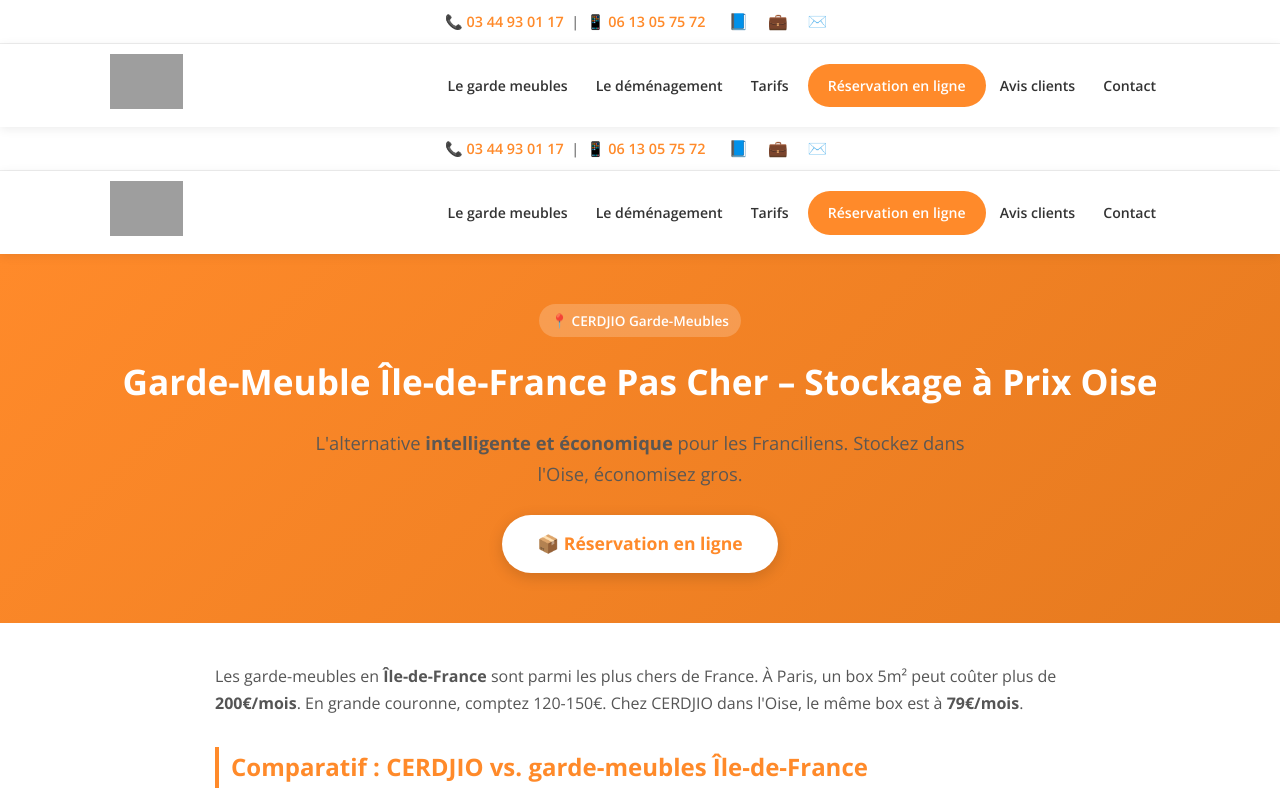
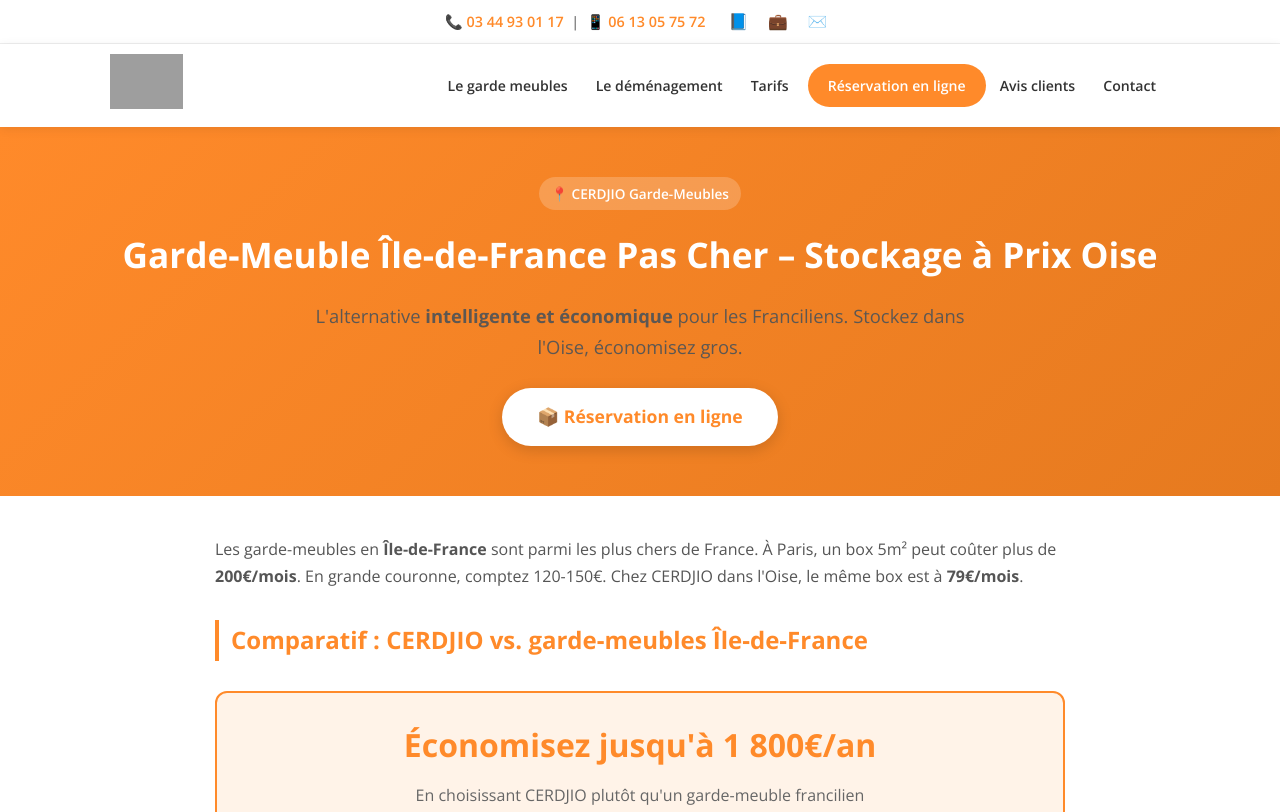
Before and after one commit to massziri/cerdjio-seo-pages, a plain HTML site: page pages/garde-meuble-ile-de-france.html in a window 1280 px wide. Shown: the top 812 px of the page. Drawn offline with nearby package versions, Linux system fonts and the light colour scheme; grey boxes are pictures that could not be loaded.

Commit message:
🔧 Fix: Remove duplicate header/topbar, add Maps embed – garde-meuble-ile-de-france.html

```diff
--- a/pages/garde-meuble-ile-de-france.html
+++ b/pages/garde-meuble-ile-de-france.html
@@ -332,37 +332,6 @@
   </header>
 
 
-  <!-- Top Bar -->
-  <div class="site-top-bar">
-    📞 <a href="tel:+33344930117">03 44 93 01 17</a> &nbsp;|&nbsp;
-    📱 <a href="tel:+33613057572">06 13 05 75 72</a>
-    &nbsp;&nbsp;
-    <span class="social-links">
-      <a href="https://fr-fr.facebook.com/cerdjio.demenagement/" target="_blank" rel="noopener" title="Facebook">📘</a>
-      <a href="https://www.linkedin.com/in/cerdjio-d%C3%A9m%C3%A9nagement-garde-meuble-142a0234" target="_blank" rel="noopener" title="LinkedIn">💼</a>
-      <a href="mailto:demenagement.cerdjio@gmail.com" title="Email">✉️</a>
-    </span>
-  </div>
-
-  <!-- Header -->
-  <header class="site-header">
-    <div class="header-inner">
-      <a href="https://www.garde-meuble-pas-cher.com/" class="site-logo">
-        <img src="https://www.garde-meuble-pas-cher.com/wp-content/uploads/2020/10/logo_cerdjio_garde_meubles_pas_cher-2.png" alt="CERDJIO Garde-Meubles Logo">
-      </a>
-      <button class="nav-toggle" onclick="document.querySelector('.site-nav').classList.toggle('active')" aria-label="Menu">☰</button>
-      <ul class="site-nav">
-        <li><a href="https://www.garde-meuble-pas-cher.com/le-garde-meubles/">Le garde meubles</a></li>
-        <li><a href="https://www.garde-meuble-pas-cher.com/le-demenagement/">Le déménagement</a></li>
-        <li><a href="https://www.garde-meuble-pas-cher.com/tarifs/">Tarifs</a></li>
-        <li><a href="https://www.garde-meuble-pas-cher.com/reservation-en-ligne-de-votre-box/" class="nav-cta">Réservation en ligne</a></li>
-        <li><a href="https://www.garde-meuble-pas-cher.com/avis-clients/">Avis clients</a></li>
-        <li><a href="https://www.garde-meuble-pas-cher.com/contactez-nous-pour-toute-demande-dinformation/">Contact</a></li>
-      </ul>
-    </div>
-  </header>
-
-
   <div class="hero-section">
     <span class="schema-badge" style="background:rgba(255,255,255,0.2);color:#fff;">📍 CERDJIO Garde-Meubles</span>
     <h1>Garde-Meuble Île-de-France Pas Cher – Stockage à Prix Oise</h1>
@@ -487,6 +456,15 @@
       <a href="https://www.garde-meuble-pas-cher.com/contactez-nous-pour-toute-demande-dinformation/">Contact & Devis</a>
     </div>
   </div>
+  <div class="container">
+    <h2>📍 Comment Venir – Itinéraire depuis Paris / Île-de-France</h2>
+    <p>CERDJIO Garde-Meubles se situe au <strong>12 rue des Vignettes, 60490 Cuvilly</strong>, à seulement 3 minutes de la sortie 11 de l'autoroute A1.</p>
+    <div class="map-container">
+      <iframe src="https://www.google.com/maps/embed?pb=!1m28!1m12!1m3!1d200000!2d2.5!3d49.1!2m3!1f0!2f0!3f0!3m2!1i1024!2i768!4f13.1!4m13!3e0!4m5!1s0x47e66e293d37c8f3%3A0x798bba3e08d9b1c3!2sParis%2C+France!3m2!1d48.8566!2d2.3522!4m5!1s0x47e7b9c9a3bce7e7%3A0xd2cdb84e4d31ca2!2s12+Rue+des+Vignettes%2C+60490+Cuvilly%2C+France!3m2!1d49.5633!2d2.7433!5e0!3m2!1sfr!2sfr" allowfullscreen="" loading="lazy" referrerpolicy="no-referrer-when-downgrade" title="Itinéraire depuis Paris / Île-de-France → CERDJIO Garde-Meubles Cuvilly"></iframe>
+    </div>
+  </div>
+
+
 
 
   <!-- Footer -->
```
